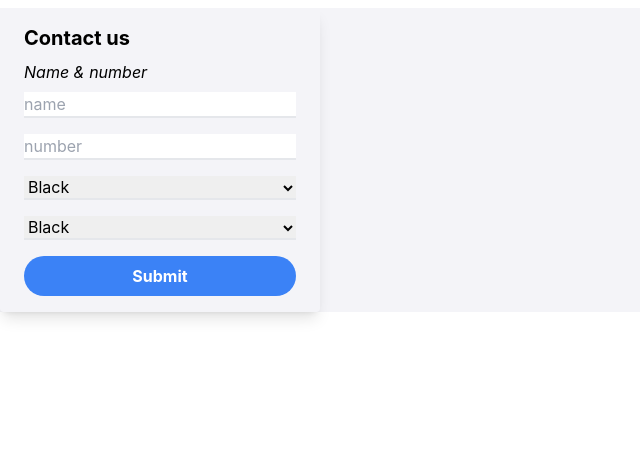
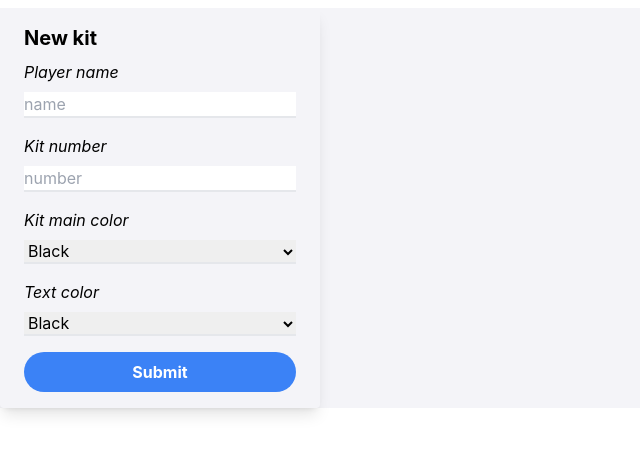
Before and after one commit to GioSmaal/SeenKits-PWA, a Next.js app: page / in a window 1280 px wide. Shown: the top 454 px of the page, without its empty margins (0-640 px from the left). Built offline with nearby package versions, Linux system fonts and the light colour scheme.

Commit message:
Cleanup doc

```diff
--- a/components/dynamicKit.js
+++ /dev/null
@@ -1,15 +0,0 @@
-import { useState } from "react";
-
-function kit({props}) {
-    console.log(`${props}`);
-    return (
-        <div>
-            <div className='bg-dynamicKit bg-contain bg-no-repeat w-36 h-36'>
-                <p className="text-black underline underline-offset-1">{`bla ${props}`}</p>
-            </div>
-        </div>
-
-    )
-}
-
-export default kit
--- a/pages/index.js
+++ b/pages/index.js
@@ -1,13 +1,12 @@
 import Head from 'next/head'
-import { Fragment, useEffect } from 'react';
-import React, { useState } from 'react';
+import { Fragment } from 'react';
+import React from 'react';
 
 export default function Home() {
 
   const submitContact = async (event) => {
 
     event.preventDefault();
-    // <DynamicKit />
     console.log(document.getElementById("name").value);
 
     let biggerParentDiv = document.createElement('div');
@@ -68,11 +67,12 @@ export default function Home() {
           <meta name="theme-color" content="#fff" />
         </Head>
 
+        {/* CREATE NEW KIT COMPONENT */}
           <div className="max-w-xs my-2 overflow-hidden rounded shadow-lg">
             <div className="px-6 py-4">
-              <div className="mb-2 text-xl font-bold text-black">Contact us</div>
+              <div className="mb-2 text-xl font-bold text-black">New kit</div>
               <form className="flex flex-col" onSubmit={submitContact}>
-                <label htmlFor="name" className="mb-2 italic text-black">Name & number</label>
+                <label htmlFor="name" className="mb-2 italic text-black">Player name</label>
                 <input
                   className="mb-4 border-b-2"
                   id="name"
@@ -82,6 +82,7 @@ export default function Home() {
                   placeholder= "name"
                   required
                 />
+                <label htmlFor="name" className="mb-2 italic text-black">Kit number</label>
                 <input
                   className="mb-4 border-b-2"
                   id="number"
@@ -90,6 +91,7 @@ export default function Home() {
                   placeholder={"number"}
                   required
                 />
+                <label htmlFor="name" className="mb-2 italic text-black">Kit main color</label>
                 <select //https://www.quackit.com/css/functions/css_hue-rotate_function.cfm color wheel HUE RED
                 //these options hold values for the color wheel. B&W hold values for the if statement.
                   className="mb-4 border-b-2"
@@ -108,6 +110,7 @@ export default function Home() {
                     <option value="300">Pink</option>
                 </select>
 
+                <label htmlFor="name" className="mb-2 italic text-black">Text color</label>
                 <select //https://www.quackit.com/css/functions/css_hue-rotate_function.cfm color wheel HUE RED
                 //these options hold values for the color wheel. B&W hold values for the if statement.
                   className="mb-4 border-b-2"
@@ -133,6 +136,7 @@ export default function Home() {
               </form>
             </div>
           </div>
+          {/* END CREATE NEW KIT COMPONENT */}
       </div>
     </Fragment>
   )
```
